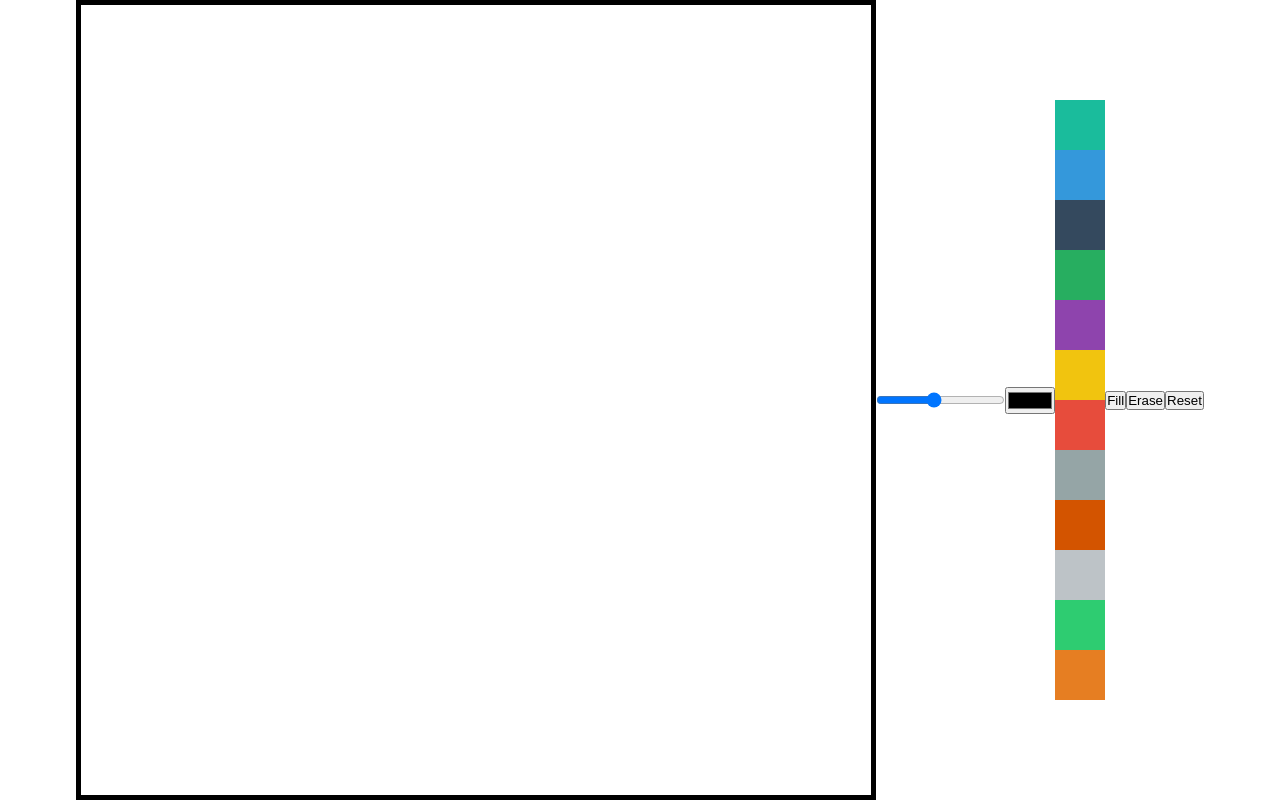
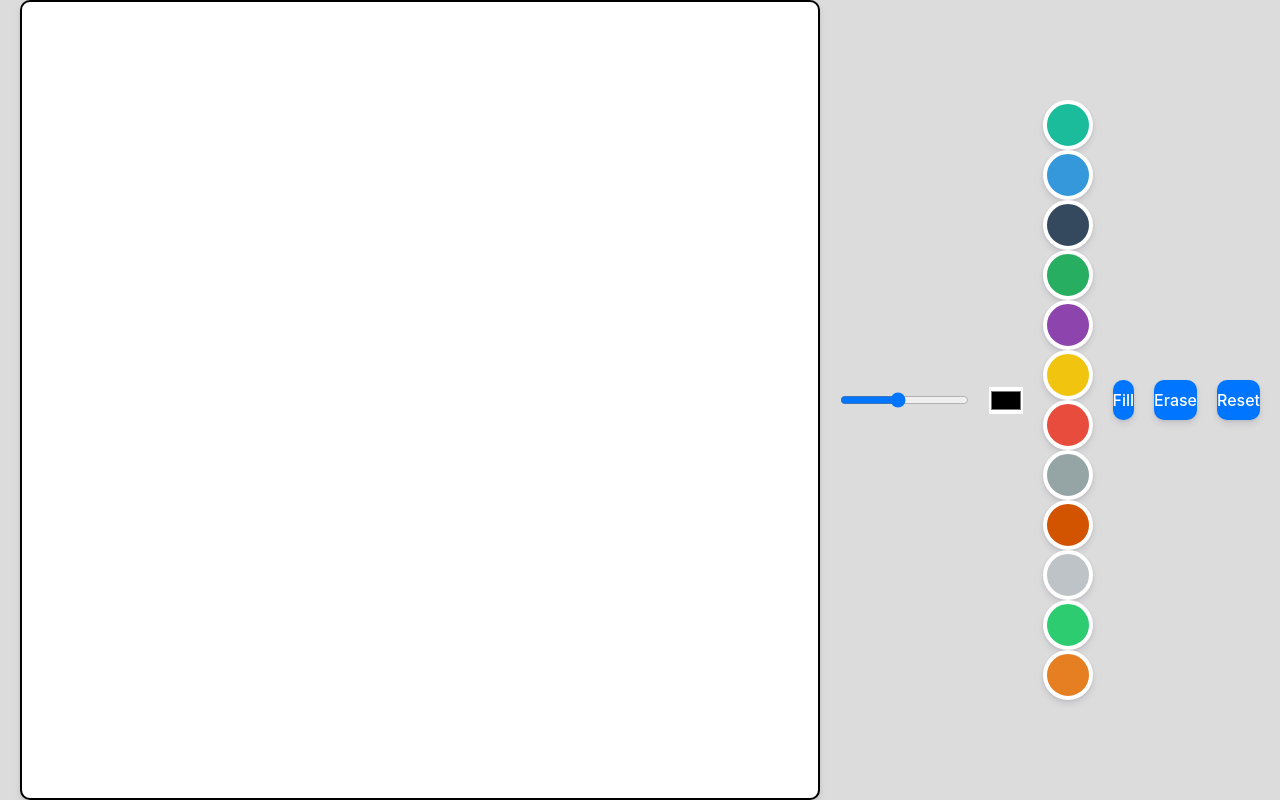
Before and after one commit to ZekeLee/meme-maker, a plain HTML site: page index.html in a window 1280 px wide. Drawn offline with Linux system fonts and the light colour scheme; a web font is replaced by a local one.

Commit message:
style: styling

```diff
--- a/style.css
+++ b/style.css
@@ -1,3 +1,5 @@
+@import url('https://cdn.jsdelivr.net/gh/orioncactus/pretendard@v1.3.5/dist/web/variable/pretendardvariable.css');
+
 *,
 *:before,
 *:after {
@@ -6,25 +8,100 @@
   box-sizing: border-box;
 }
 
+input,
+button {
+  font-family: inherit;
+  font-size: 1rem;
+  border: none;
+  outline: none;
+  background: none;
+}
+
+input {
+  padding: 10px 0;
+  font-weight: 500;
+  text-align: center;
+  background-color: #fff;
+  border-radius: 10px;
+}
+
+input[type='color'] {
+  padding: 0;
+  background-color: #fff;
+  border-radius: 0;
+}
+
+input[type='file'] {
+  display: none;
+}
+
+button,
+label {
+  padding: 10px 0;
+  color: #fff;
+  font-weight: 500;
+  text-align: center;
+  background: #0075ff;
+  border-radius: 10px;
+  cursor: pointer;
+  transition: opacity linear 0.3s;
+  box-shadow: 0 4px 6px rgba(50, 50, 93, 0.11), 0 1px 3px rgba(0, 0, 0, 0.08);
+}
+
+button:hover {
+  opacity: 0.85;
+}
+
 html,
 body {
   height: 100%;
+  line-height: 1;
 }
 
 body {
   display: flex;
+  gap: 20px;
   align-items: center;
   justify-content: center;
+  padding: 20px;
+  font-family: Pretendard, -apple-system, BlinkMacSystemFont, system-ui, Roboto,
+    'Helvetica Neue', 'Segoe UI', 'Apple SD Gothic Neo', 'Noto Sans KR',
+    'Malgun Gothic', 'Apple Color Emoji', 'Segoe UI Emoji', 'Segoe UI Symbol',
+    sans-serif;
+  background-color: gainsboro;
 }
 
 canvas {
   width: 800px;
   height: 800px;
-  border: 5px solid #000;
+  border: 2px solid #000;
+  background-color: #fff;
+  border-radius: 10px;
+  box-shadow: 0 4px 6px rgba(50, 50, 93, 0.11), 0 1px 3px rgba(0, 0, 0, 0.08);
+}
+
+.tool {
+  display: flex;
+  flex-direction: column;
+  gap: 10px;
+}
+
+.palette {
+  display: flex;
+  flex-direction: column;
+  gap: 10px;
 }
 
 .color-option {
   width: 50px;
   height: 50px;
+  border: 4px solid #fff;
+  border-radius: 50%;
   cursor: pointer;
+  box-shadow: 0 4px 6px rgba(50, 50, 93, 0.11), 0 1px 3px rgba(0, 0, 0, 0.08);
+  transition: transform ease-in-out 0.1s;
 }
+
+.color-option:hover {
+  transform: scale(1.2);
+}
```
